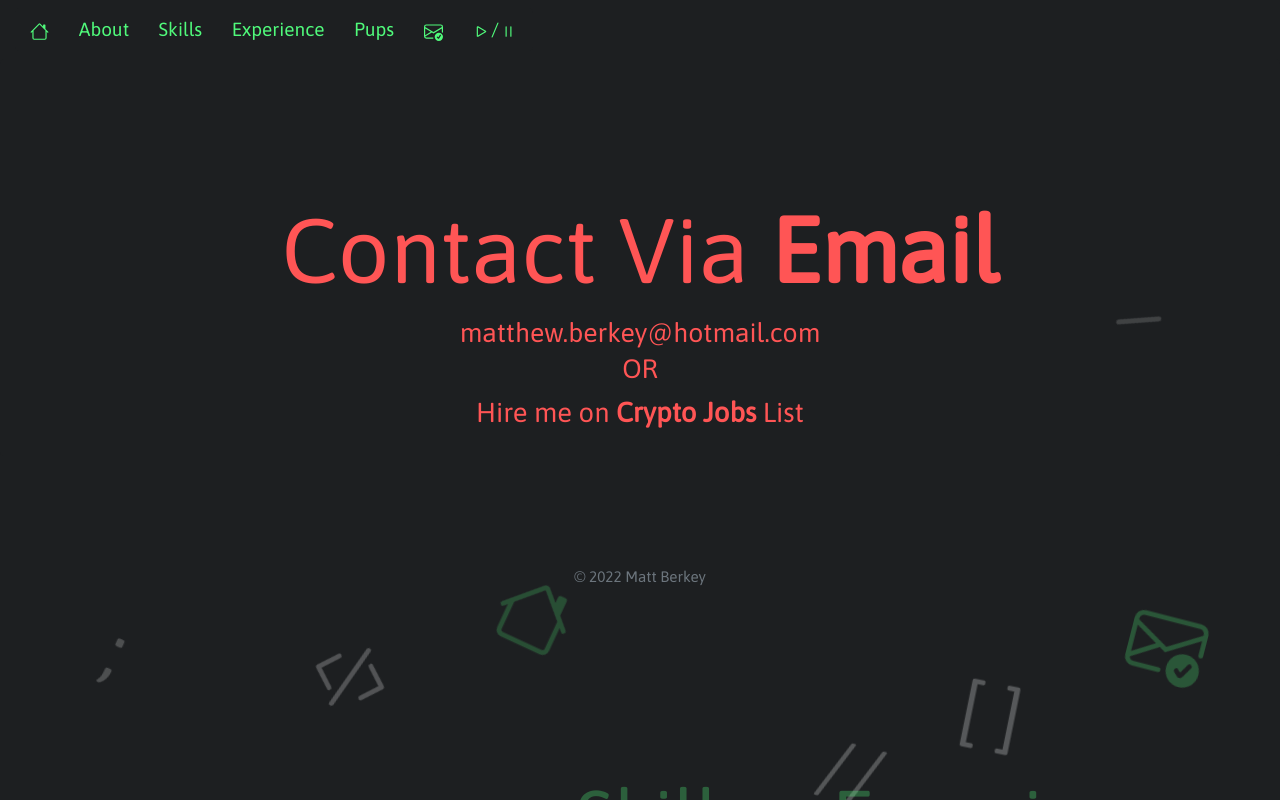
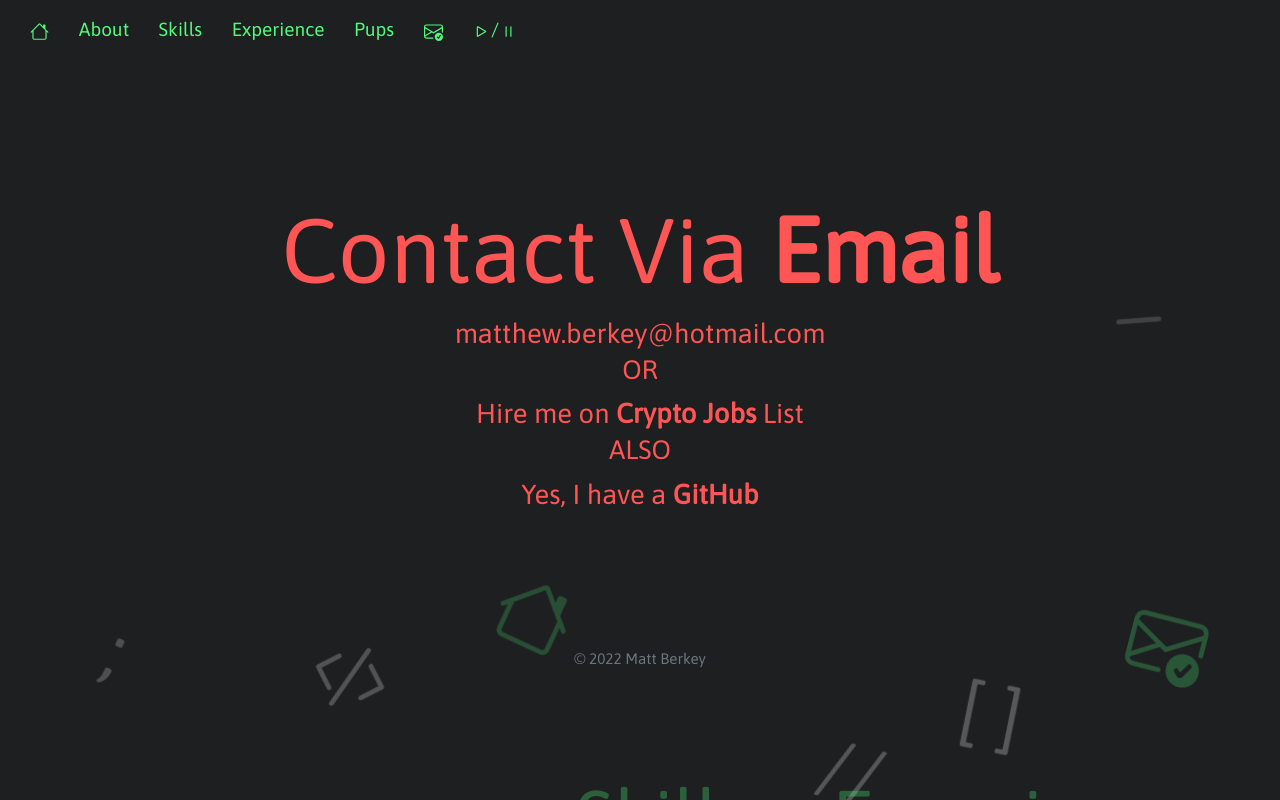
Before and after one commit to mberkey/MB-Portfolio, a React (Create React App) app: page /Contact in a window 1280 px wide. Shown: the top 800 px of the page. Built offline with nearby package versions, Linux system fonts and the light colour scheme.

Commit message:
Added GitHub link

```diff
--- a/src/components/Contact.js
+++ b/src/components/Contact.js
@@ -1,11 +1,9 @@
 import React, {Component} from "react";
 
+import { Container,Row, Col } from "react-bootstrap";
+
 const cryptoJobLink = "https://cryptojobslist.com/talent/profile/crypto-professional-remote-pccj9fvkpb";
-
-const linkStyle = {
-  textDecoration: 'none'
-  , color: '#ff5555'
-}
+const gitHubLink = "https://github.com/mberkey?tab=repositories";
 
 export default class Contact extends Component {
     render(){
@@ -19,10 +17,36 @@
                     <br/>
                     <br/>
                     <br/>
-                    <h2>Contact Via <b>Email</b></h2>
-                    <a href="mailto:matthew.berkey@hotmail.com" className='navLink' style={linkStyle}><span id='email'>matthew.berkey@hotmail.com</span></a>
-                    <h3>OR</h3>
-                    <a href={cryptoJobLink} id="cryptoLink" target="_blank" rel="noopener">Hire me on <b>Crypto Jobs</b> List</a>
+                        <Row className="justify-content-md-center">
+                            <Col md="auto">
+                                <h2>Contact Via <b>Email</b></h2>
+                            </Col>
+                        </Row>
+                        <Row className="justify-content-md-center">
+                            <Col md="auto">
+                                <a href="mailto:matthew.berkey@hotmail.com" className='contactLink'>matthew.berkey@hotmail.com</a>
+                            </Col>
+                        </Row>
+                        <Row className="justify-content-md-center">
+                            <Col md="auto">
+                                <h3>OR</h3>
+                            </Col>
+                        </Row>
+                        <Row className="justify-content-md-center">
+                            <Col md="auto">
+                                <a href={cryptoJobLink} target="_blank" className='contactLink' rel="noopener">Hire me on <b>Crypto Jobs</b> List</a>
+                            </Col>
+                        </Row>
+                        <Row className="justify-content-md-center">
+                            <Col md="auto">
+                                <h3>ALSO</h3>
+                            </Col>
+                        </Row>
+                        <Row className="justify-content-md-center">
+                            <Col md="auto">
+                    <a href={gitHubLink}  target="_blank" className='contactLink' rel="noopener">Yes, I have a <b>GitHub</b></a>
+                    </Col>
+                        </Row>
                  </div>
 
             </div>
--- a/src/css/index.css
+++ b/src/css/index.css
@@ -100,14 +100,6 @@
   margin-left: 4em;
 }
 
-#email {
-  font-size: 1.75em;
-}
-
-#email:hover {
-  color:#8be9fd;
-}
-
 .jumbotron .experience p{
   color: #bd974c !important;
   margin: .02em;
@@ -182,7 +174,11 @@
   background-color: #1D1F21 !important;
 }
 
-#cryptoLink{
+.contactLink:hover {
+  color:#8be9fd;
+}
+
+.contactLink{
   display: inline-block;
   border-radius: 3px;
   color: #ff5555;
@@ -190,10 +186,6 @@
   width: 18em;
   font-size: 1.8em;
   text-decoration: none;
-}
-
-#cryptoLink:hover {
-  color:#8be9fd;
 }
 
 #myPic {
```
